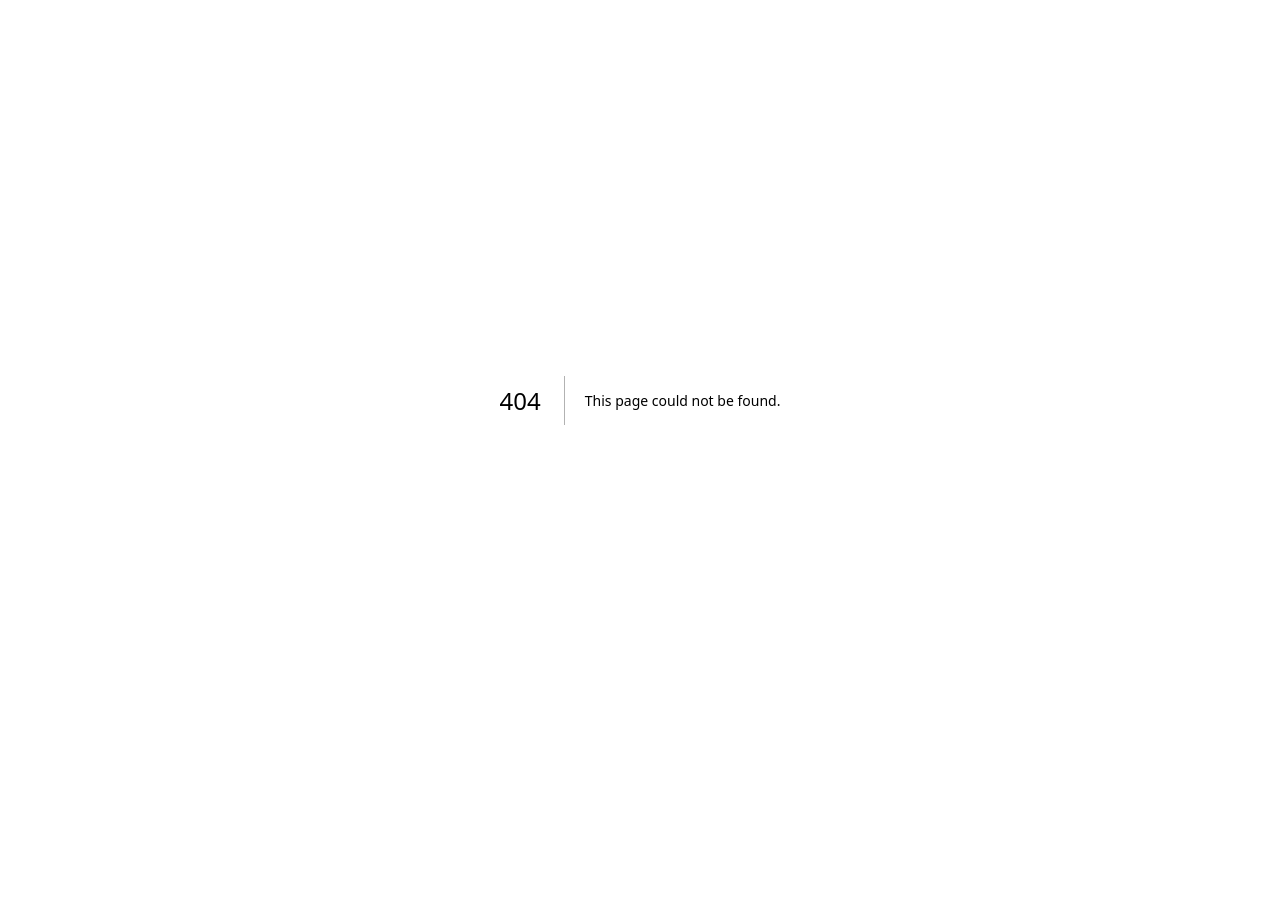
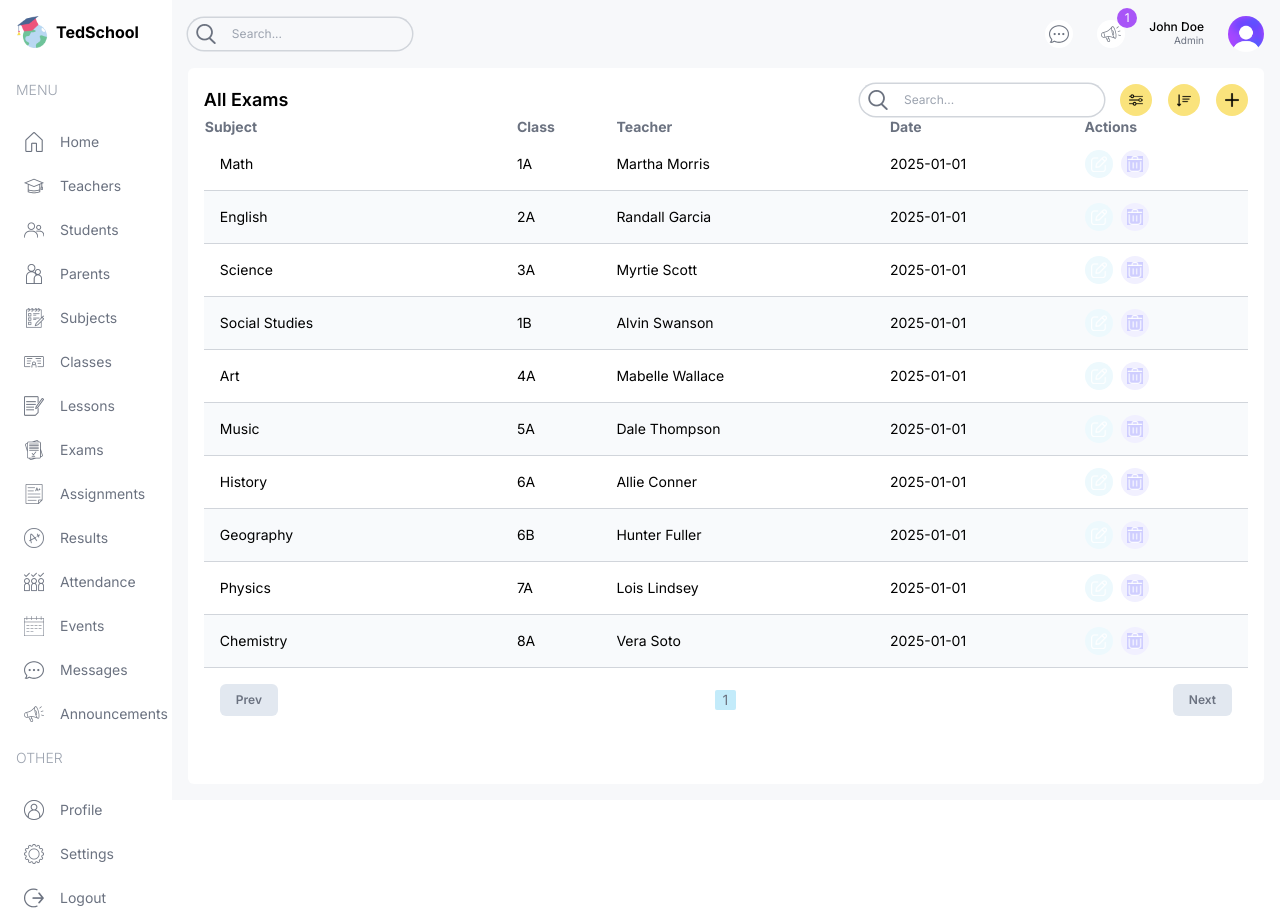
Before and after one commit to YTeyddie22/schul, a Next.js app: page /list/exams in a window 1280 px wide. Before the commit this address had no page. Before the commit the page ends 800 px from the top, so only its background shows below. Built offline with nearby package versions, Linux system fonts and the light colour scheme.

Commit message:
feat(page): implement exams list

```diff
--- /dev/null
+++ b/src/app/(dashboard)/list/exams/page.tsx
@@ -0,0 +1,126 @@
+"use client";
+
+import Pagination from "@/components/Pagination";
+import Table from "@/components/Table";
+import TableSearch from "@/components/TableSearch";
+import Image from "next/image";
+
+import { examsData, role } from "@/lib/data";
+import Link from "next/link";
+
+const columns = [
+    {
+        header: "Subject",
+        accessor: "name",
+    },
+    {
+        header: "Class",
+        accessor: "class",
+        className: "hidden md:table-cell",
+    },
+    {
+        header: "Teacher",
+        accessor: "teacher",
+        className: "hidden md:table-cell",
+    },
+    {
+        header: "Date",
+        accessor: "date",
+        className: "hidden md:table-cell",
+    },
+    {
+        header: "Actions",
+        accessor: "action",
+    },
+];
+
+type ExamsList = {
+    id: number;
+    subject: string;
+    class: string;
+    teacher: string;
+    date: string;
+};
+
+const ExamsListPage = () => {
+    const renderRow = (items: ExamsList) => (
+        <tr
+            key={items.id}
+            className="border-b border-gray-300 even:bg-slate-50 text-sm hover:bg-tedSkyLight">
+            <td className="flex items-center gap-4 p-4">{items.subject}</td>
+            <td className="hidden md:table-cell">{items.class}</td>
+            <td className="hidden md:table-cell">{items.teacher}</td>
+            <td className="hidden md:table-cell">{items.date}</td>
+            <td>
+                <div className="flex items-center gap-2">
+                    <Link href={`/list/teachers/${items.id}`}>
+                        <button className="w-7 h-7 flex items-center justify-center rounded-full bg-tedSkyLight">
+                            <Image
+                                src="/edit.png"
+                                alt="edit"
+                                width={16}
+                                height={16}
+                            />
+                        </button>
+                    </Link>
+                    {role === "admin" && (
+                        <button className="w-7 h-7 flex items-center justify-center rounded-full bg-tedPurpleLight">
+                            <Image
+                                src="/delete.png"
+                                alt="delete"
+                                width={16}
+                                height={16}
+                            />
+                        </button>
+                    )}
+                </div>
+            </td>
+        </tr>
+    );
+    return (
+        <div className="bg-white p-4 rounded-md flex-1 m-4 mt-0">
+            <div className="flex items-center justify-between">
+                <h1 className="hidden md:block text-lg font-semibold">
+                    All Exams
+                </h1>
+                <div className="flex flex-col md:flex-row items-center gap-4 w-full md:w-auto">
+                    <TableSearch />
+                    <div className="flex items-center gap-4 self-end">
+                        <button className="w-8 h-8 flex items-center justify-center rounded-full bg-tedYellow">
+                            <Image
+                                src="/filter.png"
+                                alt="filter"
+                                width={14}
+                                height={14}
+                            />
+                        </button>
+                        <button className="w-8 h-8 flex items-center justify-center rounded-full bg-tedYellow">
+                            <Image
+                                src="/sort.png"
+                                alt="sort"
+                                width={14}
+                                height={14}
+                            />
+                        </button>
+                        <button className="w-8 h-8 flex items-center justify-center rounded-full bg-tedYellow">
+                            <Image
+                                src="/plus.png"
+                                alt="plus"
+                                width={14}
+                                height={14}
+                            />
+                        </button>
+                    </div>
+                </div>
+            </div>
+
+            {/**List */}
+            <Table columns={columns} renderRow={renderRow} data={examsData} />
+
+            {/**Pagination */}
+            <Pagination />
+        </div>
+    );
+};
+
+export default ExamsListPage;
```
